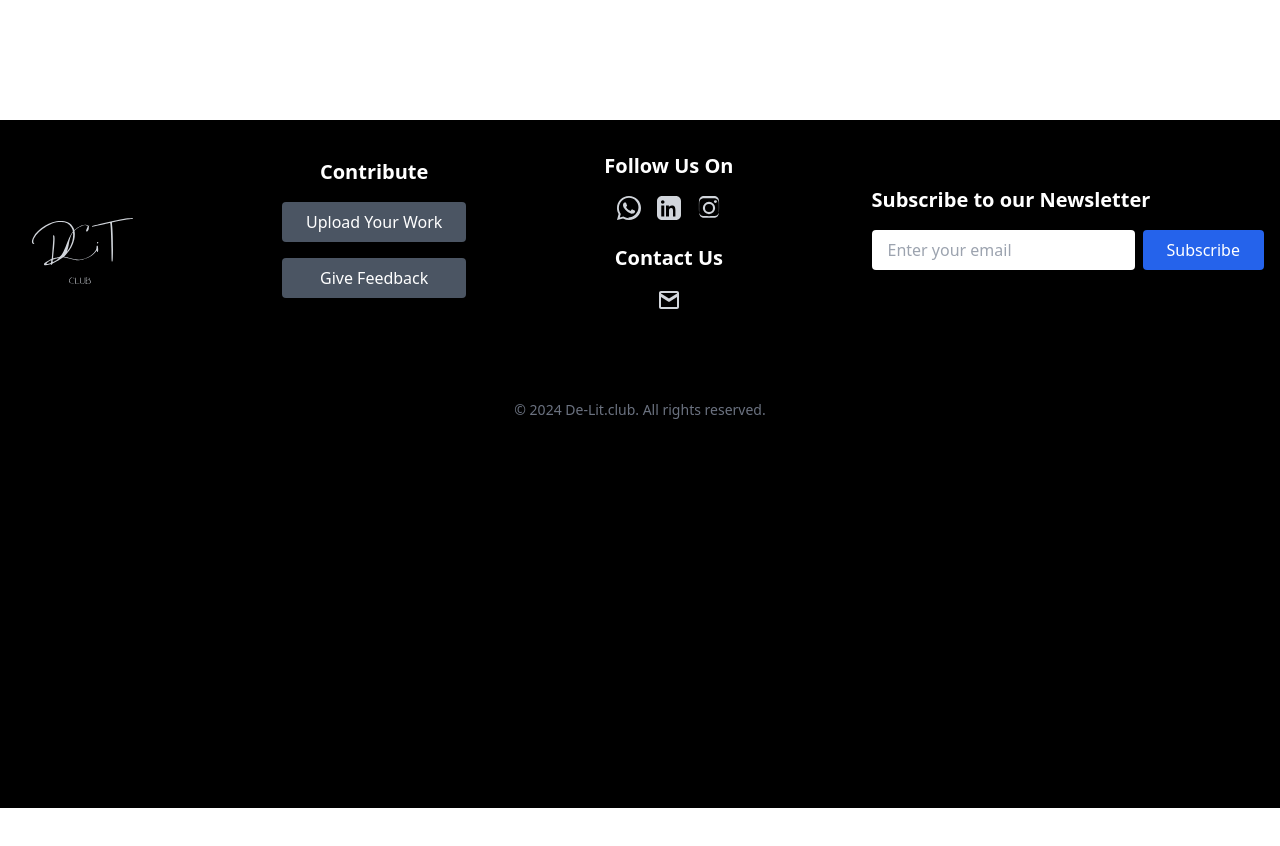
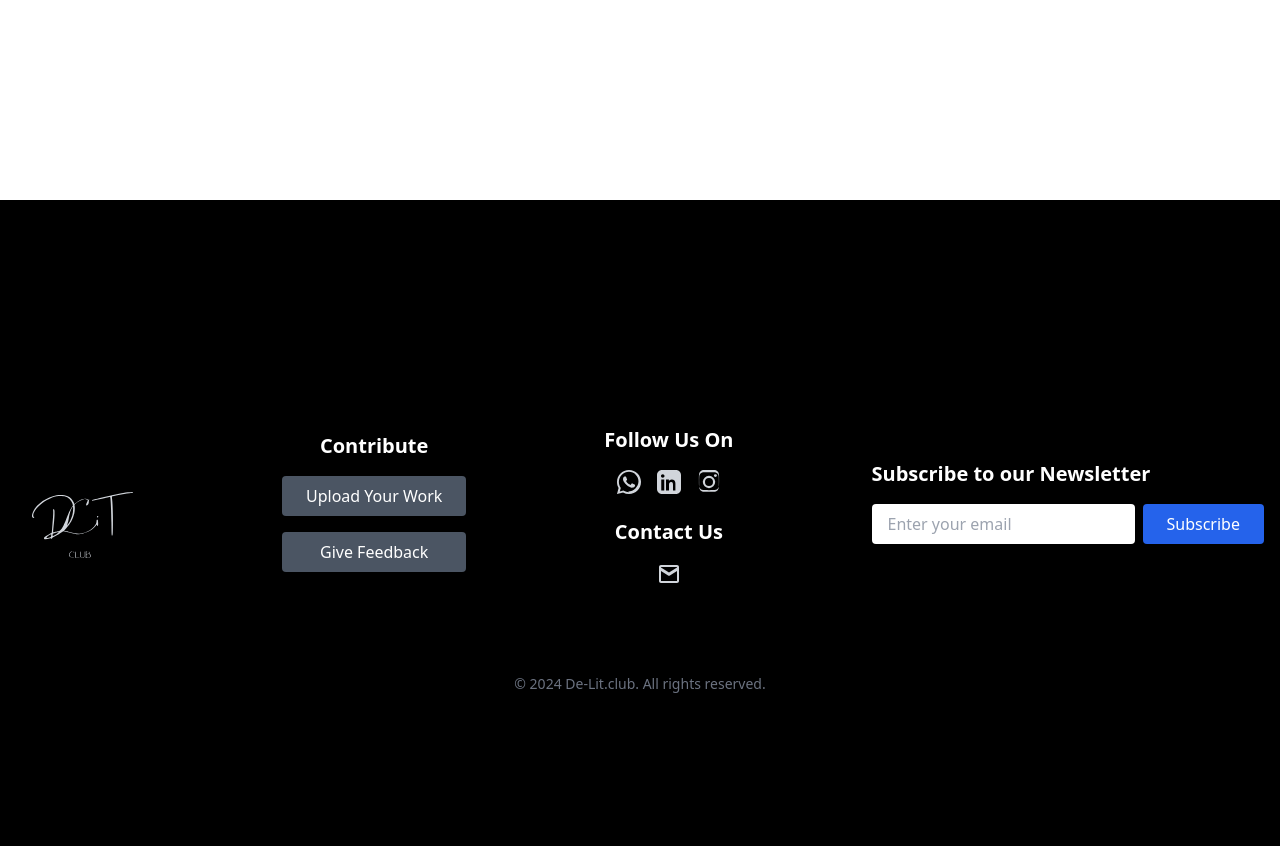
Before and after one commit to Student-Recreation-Center-CSE-RKV/De-Lit-Client, a Next.js app: page / in a window 1280 px wide. Shown: the part 4600-5446 px from the top of the page. Before the commit the page ends 5408 px from the top, so only its background shows below. Built offline with nearby package versions, Linux system fonts and the light colour scheme.

Commit message:
edits footer and banner alignment

```diff
--- a/components/Banner.jsx
+++ b/components/Banner.jsx
@@ -18,7 +18,7 @@ import React from 'react';
 
 const Banner = () => {
   return (
-    <div className="relative w-full bg-cover bg-center h-[90vh] "> {/* Placeholder background color */}
+    <div className="relative w-full bg-cover bg-center h-[100vh] "> {/* Placeholder background color */}
       <div className="absolute inset-0 w-full bg-black bg-opacity-50 flex flex-col items-center justify-center text-white">
 
         {/* Example SVG logo or icon */}
--- a/components/footer/Footer.jsx
+++ b/components/footer/Footer.jsx
@@ -14,7 +14,7 @@ const Footer = () => {
   };
 
   return (
-    <footer className="bg-black lg:h-[86vh] text-gray-300 py-0">
+    <footer className="bg-black lg:h-[86vh] flex items-center text-gray-300 py-0">
       <div className="container mx-auto   px-4 py-0">
         <div className=" flex flex-col lg:flex-row justify-between items-center mb-8">
           {/* Logo Section */}
```
